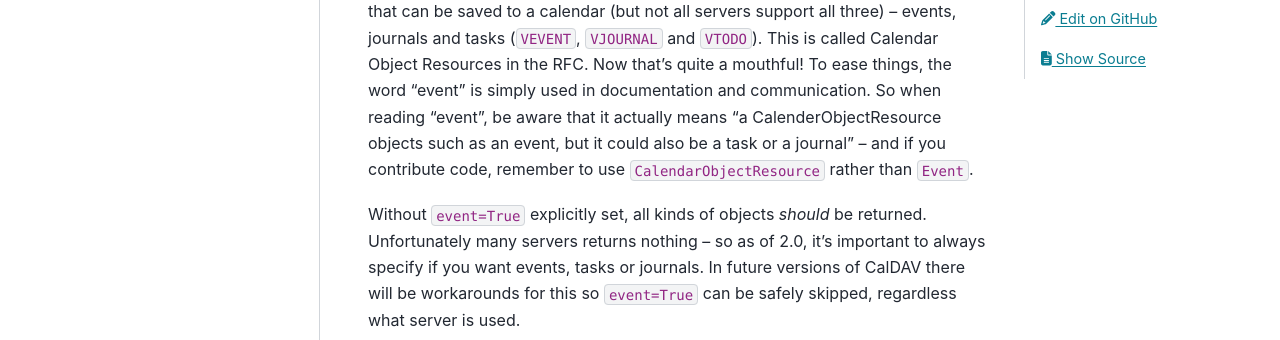
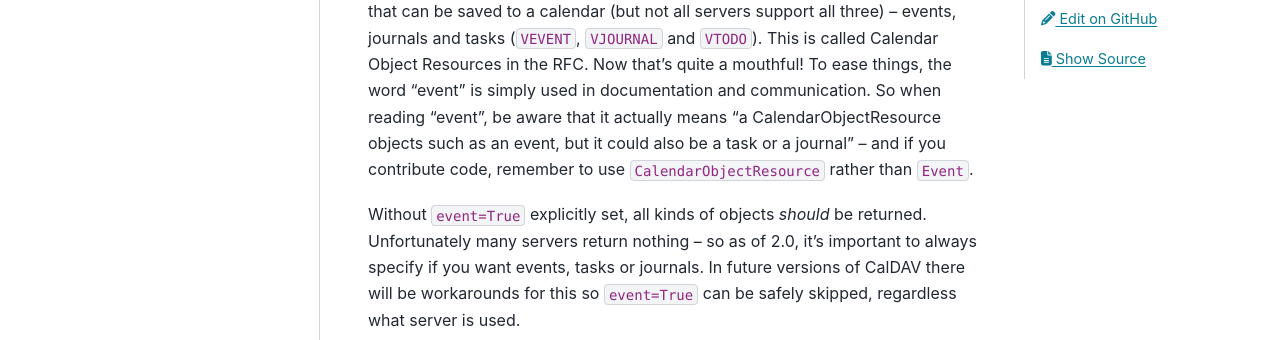
Before and after one commit to python-caldav/caldav, a Sphinx documentation site: the page built from docs/source/tutorial.rst, in a window 1280 px wide and 900 px high, scrolled down 4382 px. Shown: the part 232-572 px from the top of the window. Built offline with Sphinx 7.4.7 and the PyData theme 0.15.4, drawn with Linux system fonts in a browser that asks for light colours; pages that are not in the unit, such as notebooks, are missing from menus.

Commit message:
fix suggested grammar changes by copilot review

```diff
--- a/docs/source/tutorial.rst
+++ b/docs/source/tutorial.rst
@@ -193,9 +193,9 @@
 
 ``expand`` matters for recurring events and tasks, instead of getting returned the original event (with ``DTSTART`` set in 2023 and an ``RRULE`` set) it will return the *recurrence* for year 2026.  Or, rather, a list of recurrences if there are more of them in the search interval.
 
-``event`` causes the search to only return events.  There are three kinds of objects that can be saved to a calendar (but not all servers support all three) – events, journals and tasks (``VEVENT``, ``VJOURNAL`` and ``VTODO``).  This is called Calendar Object Resources in the RFC.  Now that's quite a mouthful!  To ease things, the word "event" is simply used in documentation and communication.  So when reading "event", be aware that it actually means "a CalenderObjectResource objects such as an event, but it could also be a task or a journal" – and if you contribute code, remember to use ``CalendarObjectResource`` rather than ``Event``.
+``event`` causes the search to only return events.  There are three kinds of objects that can be saved to a calendar (but not all servers support all three) – events, journals and tasks (``VEVENT``, ``VJOURNAL`` and ``VTODO``).  This is called Calendar Object Resources in the RFC.  Now that's quite a mouthful!  To ease things, the word "event" is simply used in documentation and communication.  So when reading "event", be aware that it actually means "a CalendarObjectResource objects such as an event, but it could also be a task or a journal" – and if you contribute code, remember to use ``CalendarObjectResource`` rather than ``Event``.
 
-Without ``event=True`` explicitly set, all kinds of objects *should* be returned.  Unfortunately many servers returns nothing – so as of 2.0, it's important to always specify if you want events, tasks or journals.  In future versions of CalDAV there will be workarounds for this so ``event=True`` can be safely skipped, regardless what server is used.
+Without ``event=True`` explicitly set, all kinds of objects *should* be returned.  Unfortunately many servers return nothing – so as of 2.0, it's important to always specify if you want events, tasks or journals.  In future versions of CalDAV there will be workarounds for this so ``event=True`` can be safely skipped, regardless what server is used.
 
 The return type is a list of objects of the type :class:`caldav.calendarobjectresource.Event` – for tasks and journals there are similar classes Todo and Journal.
 
```
